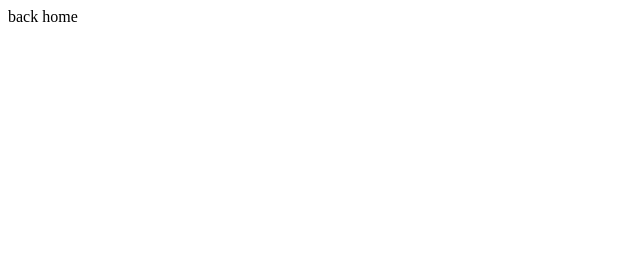
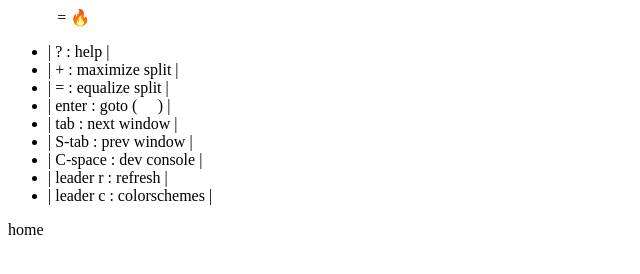
Before and after one commit to manyids2/htmlgui.nvim, a plain HTML site: page examples/hyperlinks/help.html in a window 1280 px wide. Shown: the whole page, without its empty margins (0-640 px from the left). Drawn offline with Linux system fonts and the light colour scheme.

Commit message:
Cheapass help, need to just float and back instead of reloading

```diff
--- a/examples/hyperlinks/help.html
+++ b/examples/hyperlinks/help.html
@@ -1,10 +1,34 @@
 <!DOCTYPE html>
 <html>
-  <head>
-    <title>help</title>
-  </head>
 
-  <body>
-    <div href="index.html"> back home </div>
-  </body>
+<head>
+  <title>help</title>
+</head>
+
+<body>
+
+  <div
+    style="row:0; height: 1;
+          color: IncSearch;"
+  >    = 🔥 </div>
+
+  <ul>
+    <li> |        ? : help           | </li>
+    <li> |        + : maximize split | </li>
+    <li> |        = : equalize split | </li>
+    <li> |    enter : goto (   )    | </li>
+    <li> |      tab : next window    | </li>
+    <li> |    S-tab : prev window    | </li>
+    <li> |  C-space : dev console    | </li>
+    <li> | leader r : refresh        | </li>
+    <li> | leader c : colorschemes   | </li>
+  </ul>
+
+  <div
+    style="row:0.9; height: 1;"
+    href="index.html"
+  > home </div>
+
+</body>
+
 </html>
```
Also changed, not shown: examples/demo/help.html (+17 -2 lines), examples/diary/help.html (+9 -7 lines), examples/diary/index.html (+1 -1 lines), 2 other files.
